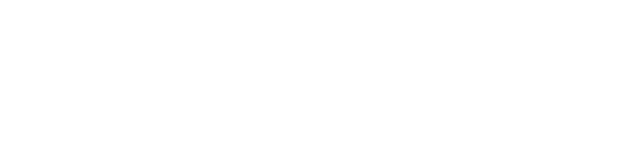
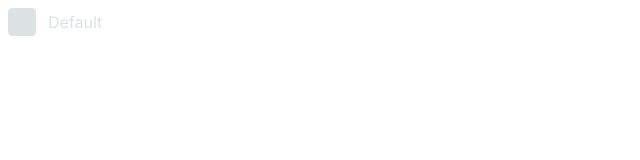
Before and after one commit to js-tasks-ru/htmlcss-20220317_gleb-sel, a website: page 07-lection5/01-checkbox/index.html in a window 1280 px wide. Shown: the full height of the page, 0-640 px from the left. Drawn offline with Linux system fonts and the light colour scheme.

Commit message:
default checkbox

```diff
--- a/07-lection5/01-checkbox/checkbox.css
+++ b/07-lection5/01-checkbox/checkbox.css
@@ -0,0 +1,71 @@
+.checkbox {
+    display: inline-flex;
+    cursor: pointer;
+    position: relative;
+}
+
+.checkbox__input {
+    position: absolute;
+    outline: none;
+    clip: rect(0, 0, 0, 0);
+    /* height: 0; */
+
+}
+
+.checkbox__state {
+    display: flex;
+    align-items: center;
+    gap: 12px;
+}
+
+
+.checkbox__control {
+
+    box-sizing: border-box;
+    background: var(--white);
+    border: 1px solid #DDE2E5;
+    border-radius: 4px;
+
+    height: 28px;
+    width: 28px;
+    display: flex;
+    align-items: center;
+    justify-content: center;
+
+}
+
+.checkbox__icon {
+    display: none;
+}
+
+.checkbox__title {
+    font-family: 'Inter';
+    font-style: normal;
+    font-weight: 400;
+    font-size: 16px;
+    line-height: 24px;
+    color: #495057;
+}
+
+
+
+.checkbox__input:checked ~ .checkbox__state .checkbox__control {
+    background: #4263EB;
+    border-color: #4263EB;
+}
+
+.checkbox__input:disabled ~ .checkbox__state .checkbox__control {
+    background: #DDE2E5;
+}
+
+.checkbox__input:disabled ~ .checkbox__state .checkbox__title {
+    color: #DDE2E5;
+}
+
+.checkbox__input:checked ~ .checkbox__state .checkbox__icon {
+    display: block;
+}
+
+.checkbox__input:focus ~ .checkbox__state .checkbox__title {
+    text-decoration: underline;
+}
--- a/07-lection5/01-checkbox/index.html
+++ b/07-lection5/01-checkbox/index.html
@@ -1,11 +1,26 @@
 <!DOCTYPE html>
 <!-- Страница чекбокса -->
 <html lang="ru">
-    <head>
-        <link rel="stylesheet" href="../../assets/css/main.css">
-        <link rel="stylesheet" href="./checkbox.css">
-    </head>
-    <body>
 
-    </body>
+<head>
+    <link rel="stylesheet" href="../../assets/css/main.css">
+    <link rel="stylesheet" href="./checkbox.css">
+</head>
+
+<body>
+    <label class="checkbox">
+        <input type="checkbox" class="checkbox__input" disabled>
+        <div class="checkbox__state">
+            <div class="checkbox__control">
+                <svg class="checkbox__icon" width="15" height="13" viewBox="0 0 15 13" fill="none"
+                    xmlns="http://www.w3.org/2000/svg">
+                    <path d="M1.5 7.5L5 11L13 2" stroke="white" stroke-width="3" stroke-linecap="round"
+                        stroke-linejoin="round" />
+                </svg>
+            </div>
+            <div class="checkbox__title">Default</div>
+        </div>
+    </label>
+</body>
+
 </html>
--- a/assets/fonts/fonts.css
+++ b/assets/fonts/fonts.css
@@ -1 +1,2 @@
 @import url('https://fonts.googleapis.com/css2?family=Roboto:ital,wght@0,100;0,300;0,400;0,500;0,700;0,900;1,100;1,300;1,400;1,500;1,700;1,900&display=swap');
+@import url('https://fonts.googleapis.com/css2?family=Inter:wght@100;200;300;400;500;600;700;800;900&display=swap');
```
